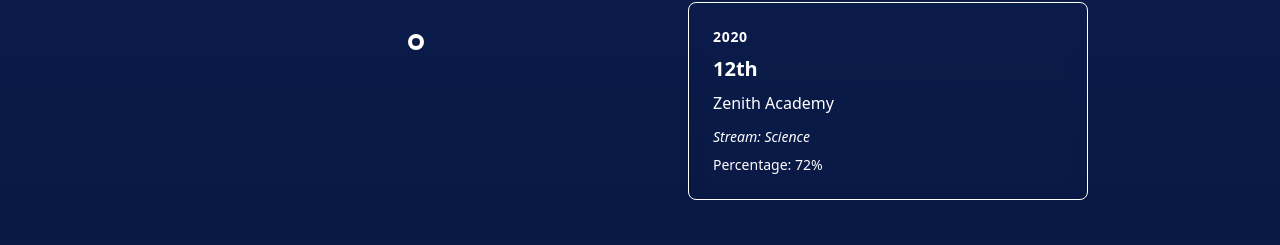
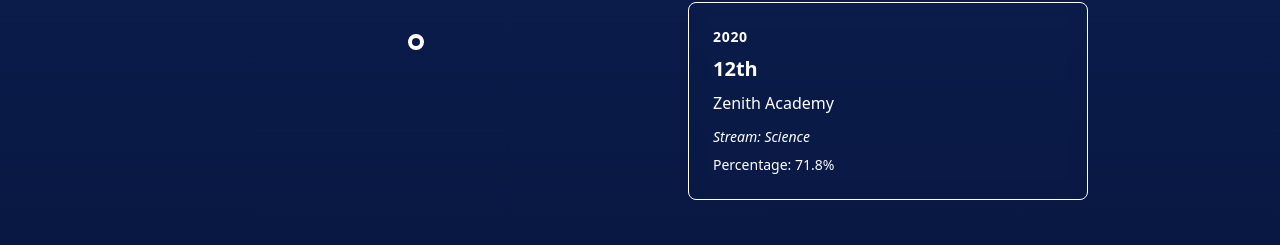
Before and after one commit to Abi-390/myPortfolio, a React app in the folder frontend/: page / in a window 1280 px wide. Shown: the part 5426-5671 px from the top of the page. Built offline with nearby package versions, Linux system fonts and the light colour scheme; the HTML template or start-up script is replaced by a standard one.

Commit message:
Percentage updated

```diff
--- a/frontend/src/data/projects.js
+++ b/frontend/src/data/projects.js
@@ -94,7 +94,7 @@
     institution: 'Zenith Academy',
     year:'2020',
     stream: 'Science',
-    percentage: '72%',
+    percentage: '71.8%',
     position: 'middle'
   },
   {
```
